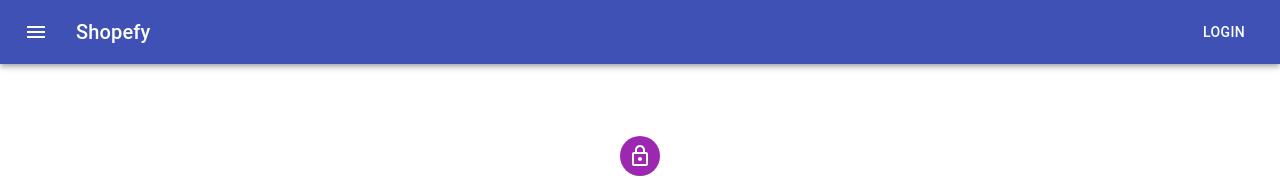
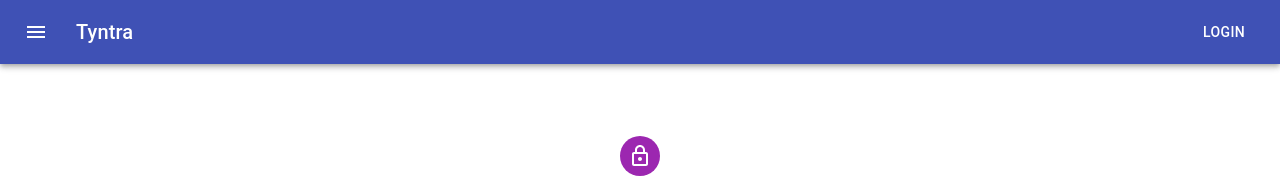
Before and after one commit to Shivansh34/Shopefy, a React (Create React App) app in the folder frontend/: page /login in a window 1280 px wide. Shown: the top 178 px of the page. Built offline with nearby package versions, Linux system fonts and the light colour scheme.

Commit message:
some change

```diff
--- a/frontend/src/components/Navbarcomp.js
+++ b/frontend/src/components/Navbarcomp.js
@@ -48,7 +48,7 @@ const Navbarcomp = ({ click }) => {
         </IconButton>
         <Typography variant="h6" className={classes.title} >
         <Link to="/" style={{textDecoration:'None',color:'white'}}>
-          Shopefy
+          Tyntra
         </Link>
         </Typography>
         {(user.isLoggedIn)? (
```
